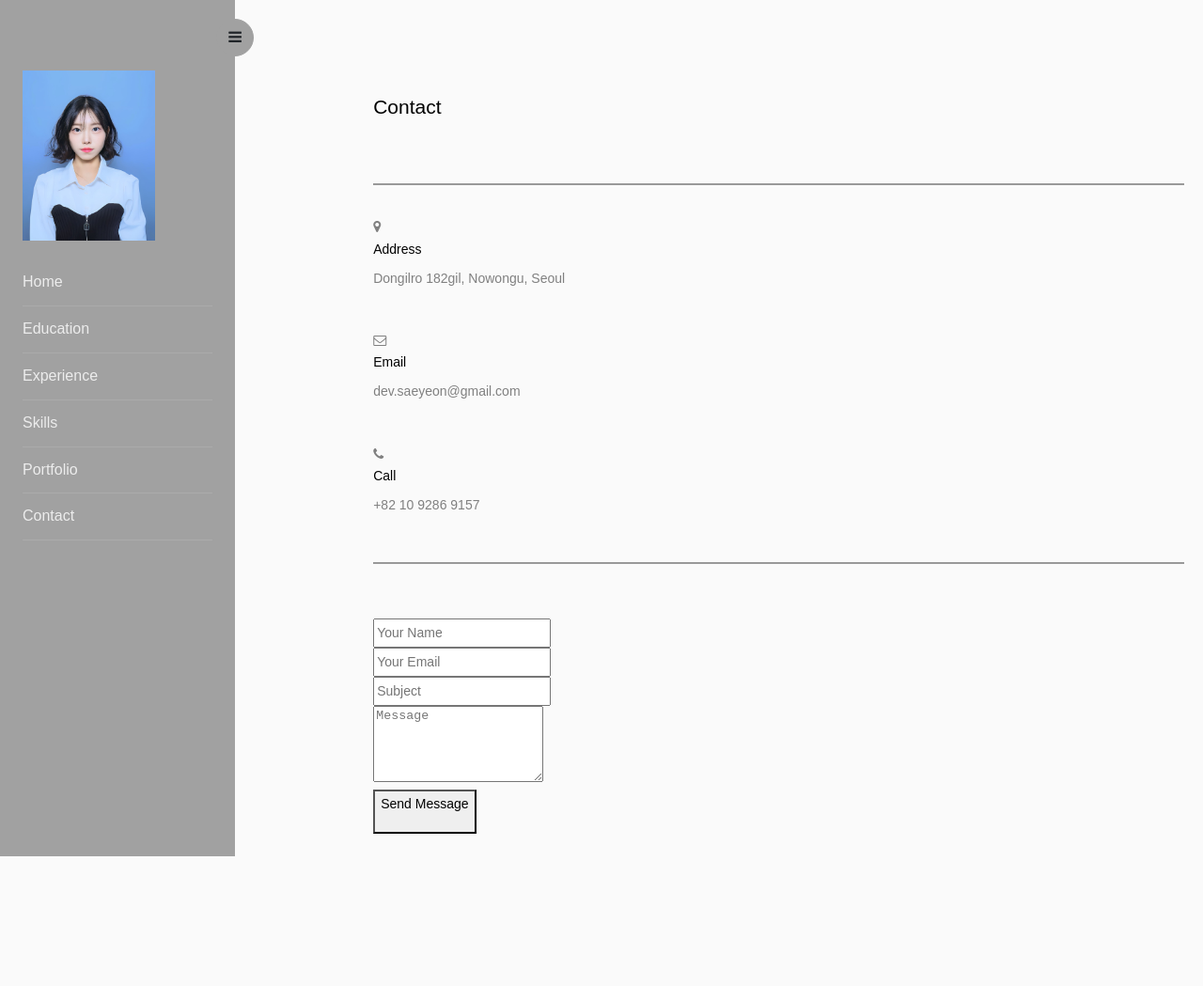
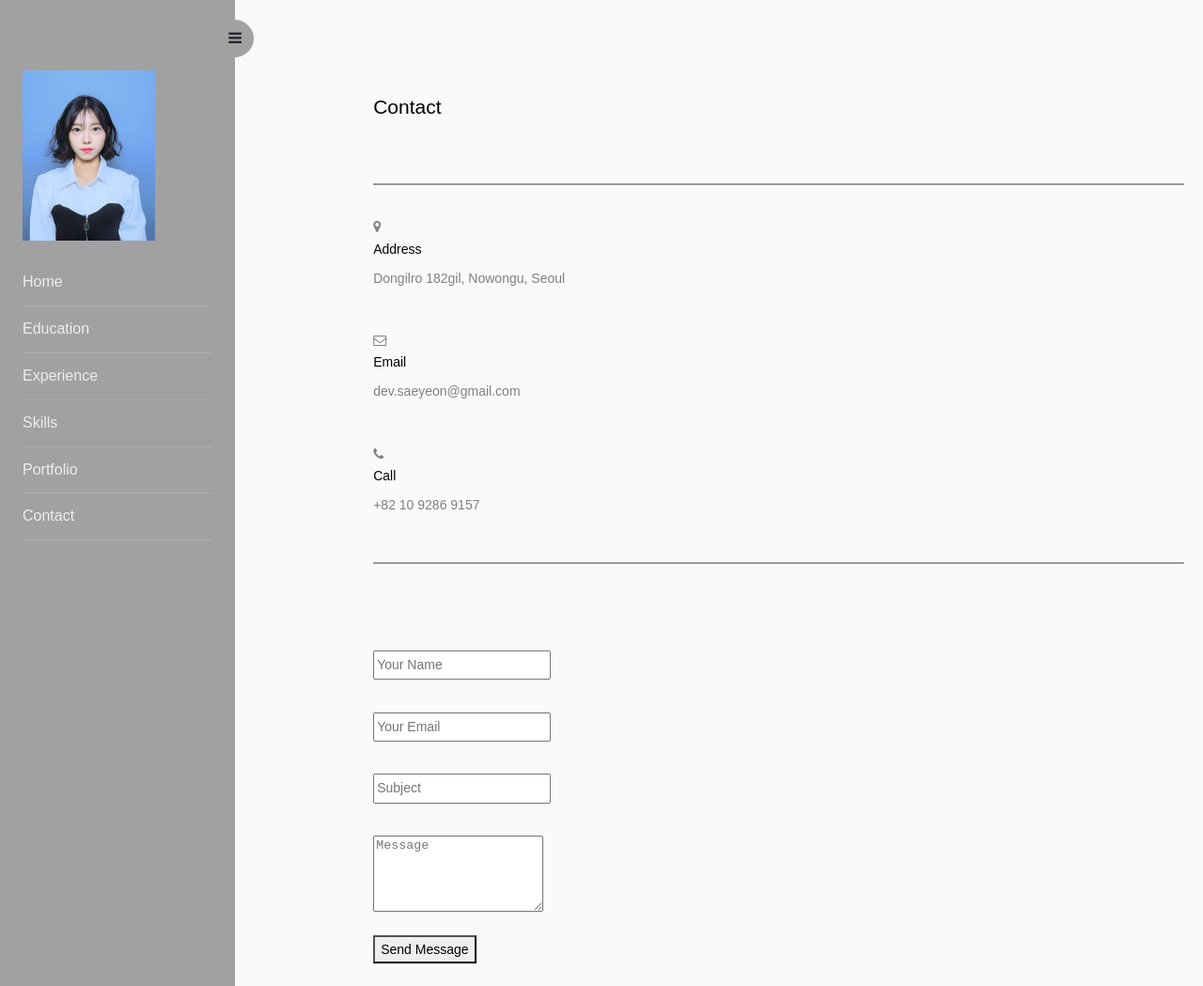
Before and after one commit to ST-ITM/lab01-saeyeonn, a website: page html/contact.html in a window 1280 px wide. Shown: the top 1049 px of the page at 94% size. Before the commit the page ends 911 px from the top, so only its background shows below. Drawn offline with Linux system fonts and the light colour scheme.

Commit message:
Design: add margin to contact form

```diff
--- a/html/contact.html
+++ b/html/contact.html
@@ -85,9 +85,9 @@
                         <input type="text" class="form-control" name="subject" id="subject" placeholder="Subject" required>
                     </div>
                     <div class="form-group mt-3">
-                        <textarea class="form-control" name="message" rows="5" placeholder="Message" required></textarea>
+                        <textarea class="form-control" name="message" rows="5" placeholder="Message" required style="margin-top: 4%;"></textarea>
                     </div>
-                    <div class="text-center">
+                    <div class="submit">
                         <button type="submit"><p onclick="alert('backend is under development')">Send Message</p></a>
                         </button>
                     </div>
--- a/scss/style.scss
+++ b/scss/style.scss
@@ -1,10 +1,10 @@
 :root {
     --gray: #6c757d;
     --gray-dark: #343a40;
-    --primary: #007bff;
-    --secondary: #6c757d;
-    --success: #28a745;
-    --info: #17a2b8;
+    --primary: #5f6266;
+    --secondary: #6c6e70;
+    --success: rgb(163, 163, 73);
+    --info: #636868;
 }
 
 .d-flex {
@@ -75,12 +75,12 @@ strong {
 }
 
 a {
-    color: #007bff;
+    color: #505050;
     text-decoration: none;
     background-color: transparent;
 
     &:hover {
-        color: #0056b3;
+        color: #808080;
         text-decoration: underline;
     }
 
@@ -116,10 +116,16 @@ button {
 input,
 button {
     margin: 0;
+    margin-top: 4%;
     font-family: inherit;
     font-size: inherit;
     line-height: inherit;
     overflow: visible;
+
+
+    .submit {
+        height: 30px;
+    }
 
     &[type="button"],
     &[type="reset"],
@@ -253,7 +259,8 @@ button {
     -webkit-transition: .3s all ease;
     -o-transition: .3s all ease;
     transition: .3s all ease;
-
+    height: 30px;
+    margin-top: 2%;
     &:hover,
     &:focus {
         text-decoration: none !important;
@@ -531,6 +538,7 @@ a[data-toggle=collapse] {
     margin-right: 20%;
 }
 
+
 .skills {
     margin-right: 20%;
 
```
Also changed, not shown: css/style.css, 1 other file.
